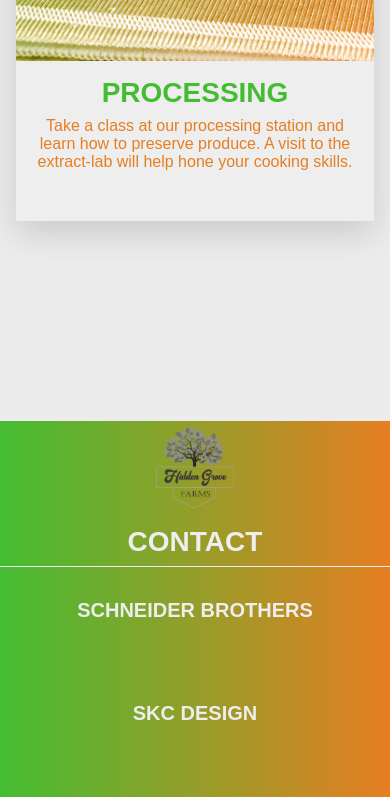
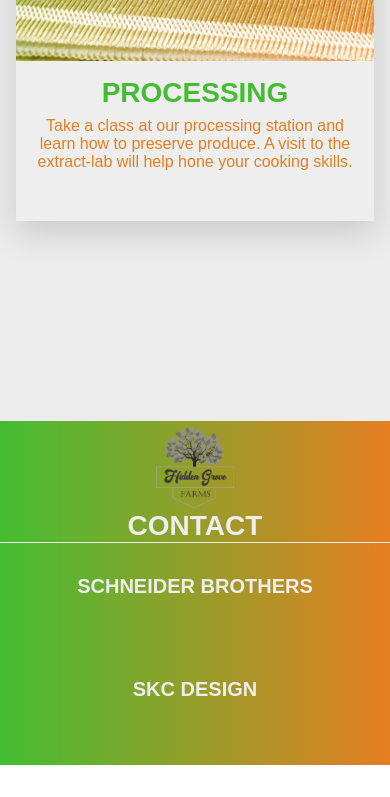
Before and after one commit to Sanjeev-Chadeesingh/SchneiderBros, a website: page index.html in a window 390 px wide. Shown: the part 5298-6095 px from the top of the page. After the commit the page ends 6063 px from the top, so only its background shows below. Drawn offline with Linux system fonts and the light colour scheme; a web font is replaced by a local one.

Commit message:
media query for footer

```diff
--- a/sass/layouts/_footer.scss
+++ b/sass/layouts/_footer.scss
@@ -5,9 +5,16 @@
         padding-bottom: 1rem;
     }
 
+    @include respond(phone) {
+        padding-bottom: 0;
+    }
+
     &__header {
         border-bottom: .2rem solid $color-white;
         padding-bottom: 1rem;
+        @include respond(phone) {
+            padding-bottom: 0;
+        }
     }
 
     &__logo-box {
@@ -15,6 +22,9 @@
         margin-bottom: 5rem;
         @include respond(tab-port) {
             margin-bottom: 2rem;
+        }
+        @include respond(phone) {
+            margin-bottom: 0;
         }
     }
 
```
Also changed, not shown: assets/css/style.css.
